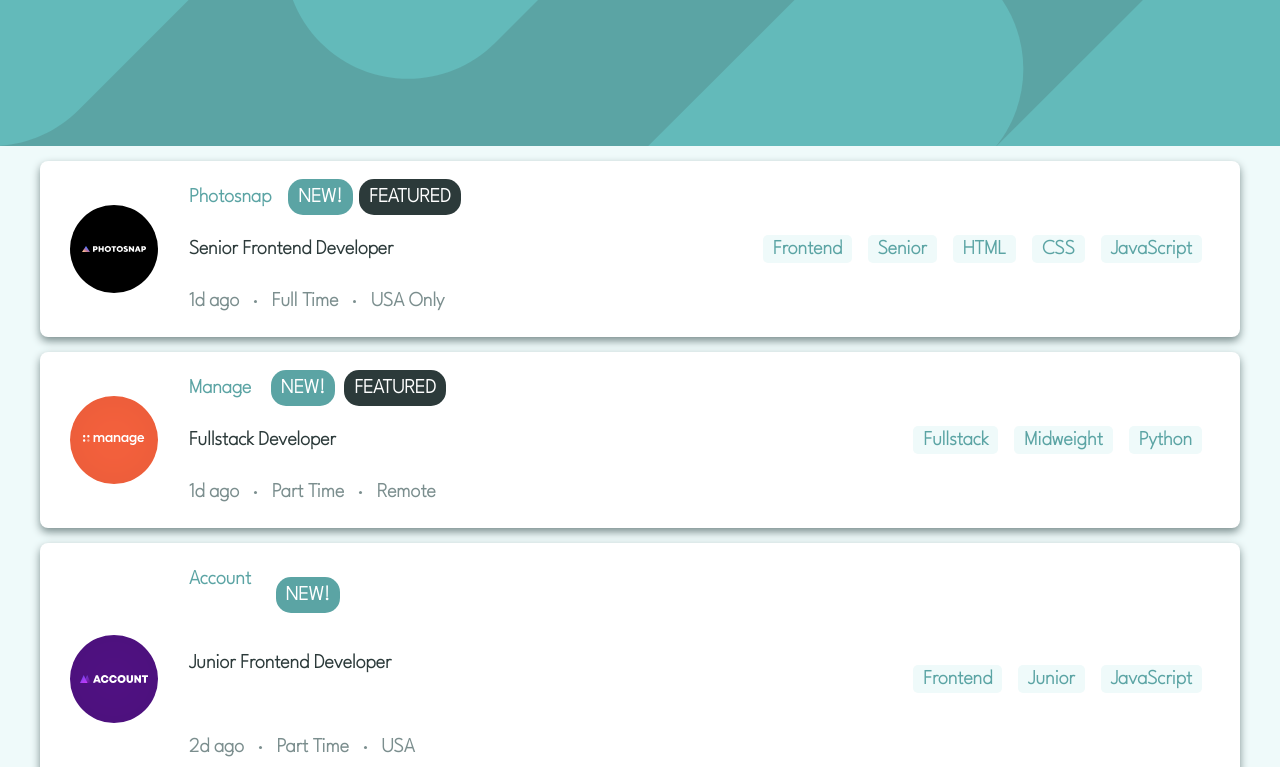
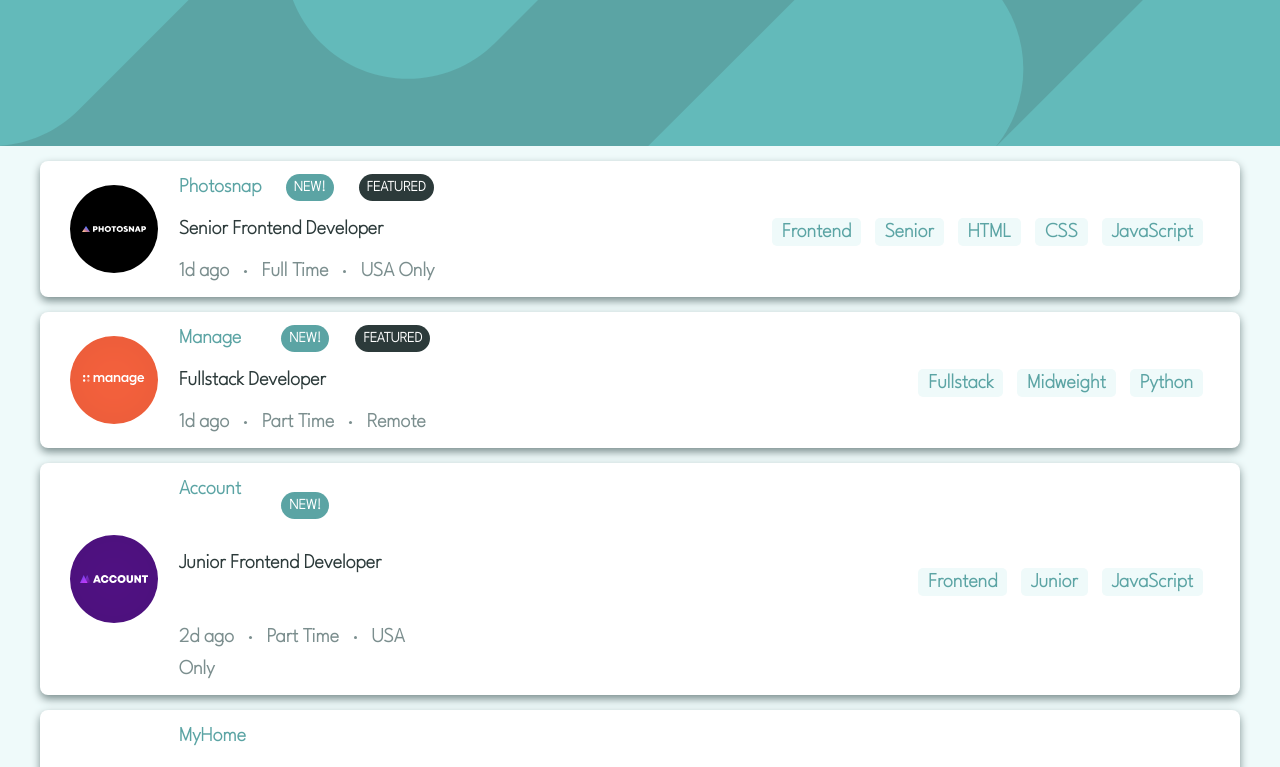
Before and after one commit to vincentvvliet/Job-Listings, a Vue app: page / in a window 1280 px wide. Shown: the top 767 px of the page. Built offline with nearby package versions, Linux system fonts and the light colour scheme.

Commit message:
Start mobile version

```diff
--- a/src/App.vue
+++ b/src/App.vue
@@ -61,6 +61,7 @@
   </header>
 
   <main>
+<!--    TODO fix for mobile-->
     <div class="filters" v-if="filters.length > 0">
       <Filter v-for="filter in filters"
               :filter="filter"
@@ -92,7 +93,7 @@
   margin: 0;
   position: relative;
   font-family: 'League Spartan', sans-serif;
-  font-size: 20px;
+  font-size: 15px;
 }
 
 body {
@@ -132,7 +133,7 @@
   box-shadow: 0 4px 8px 0 var(--dark-grayish-cyan);
   padding: 10px 40px;
   border-radius: 8px;
-  display: flex;
+  display: inline-block;
   margin-top: -25px;
 }
 
@@ -151,8 +152,18 @@
 }
 
 @media only screen and (min-width: 768px) {
+  *,
+  *::before,
+  *::after {
+    font-size: 20px;
+  }
+
   main {
     max-width: 1440px;
+  }
+
+  .filters {
+    display: flex;
   }
 }
 
--- a/src/components/Filter.vue
+++ b/src/components/Filter.vue
@@ -26,8 +26,8 @@
 }
 
 .container {
+  margin: 8px;
   display: inline-flex;
-  margin: 0 8px;
 }
 
 .delete {
@@ -45,4 +45,10 @@
   background-color: var(--very-dark-grayish-cyan);
   cursor: pointer;
 }
+
+@media only screen and (min-width: 768px) {
+  .container {
+    margin: 0 8px;
+  }
+}
 </style>
--- a/src/components/Job.vue
+++ b/src/components/Job.vue
@@ -7,16 +7,18 @@
           <h3>{{ job.company }}</h3>
         </div>
         <div class="new" v-if="job.new">
-          <h5>NEW!</h5>
+          <h5 class="new">NEW!</h5>
         </div>
         <div class="featured" v-if="job.featured">
-          <h5>FEATURED</h5>
+          <h5 class="featured">FEATURED</h5>
         </div>
         <div class="position">
           <h3>{{ job.position }}</h3>
         </div>
         <div class="misc">
-          <h4>{{ job.postedAt }} <span class="dot"></span> {{ job.contract }} <span class="dot"></span> {{ job.location }}</h4>
+          <h4>{{ job.postedAt }} <span class="dot"></span> {{ job.contract }} <span class="dot"></span> {{
+              job.location
+            }}</h4>
         </div>
       </div>
     </div>
@@ -41,80 +43,56 @@
 
 <style scoped>
 /* TODO fix font (style and weight) */
+/* TODO create container for new and featured and make margin-right auto */
 .job {
   background-color: white;
   box-shadow: 0 4px 8px 0 var(--dark-grayish-cyan);
-  display: grid;
-  grid-template-columns: repeat(9, 1fr);
-  grid-template-rows: 1fr;
-  grid-column-gap: 0px;
-  grid-row-gap: 0px;
-  padding: 10px 30px 10px 10px;
+  padding: 10px 25px;
   border-radius: 8px;
   overflow: hidden;
   margin: 15px 0;
 }
+
 .job:hover {
   border-left: 5px solid var(--dark-cyan);
 }
 
 .logo {
-  grid-area: 1 / 1 / 4 / 2;
-  display: block;
-  margin: auto;
-}
-
-.attributes {
-  grid-area: 1 / 2 / 4 / 6;
+  margin-top: -232px;
+  z-index: 1;
+  height: 50px;
 }
 
 .tags {
-  grid-area: 1 / 6 / 4 / 10;
-  display: flex;
-  align-items: center;
-  justify-content: flex-end;
-}
-
-.info {
-  display: grid;
-  grid-template-columns: repeat(6, 1fr);
-  grid-template-rows: repeat(3, 1fr);
-  grid-column-gap: 0;
-  grid-row-gap: 0;
-}
-
-.info > * {
-  margin: 10px;
+  border-top: 1px solid var(--dark-grayish-cyan);
 }
 
 .company {
   color: var(--dark-cyan);
-  grid-area: 1 / 1 / 2 / 2;
 }
 
 .new {
   background-color: var(--dark-cyan);
   color: white;
-  grid-area: 1 / 2 / 2 / 3;
   border-radius: 15px;
   display: block;
   margin: auto;
-  padding: 2px 10px;
+  padding: 1px 4px;
+  font-size: 0.9em;
 }
 
 .featured {
   background-color: var(--very-dark-grayish-cyan);
   color: white;
-  grid-area: 1 / 3 / 2 / 4;
   border-radius: 15px;
   display: block;
   margin: auto;
-  padding: 2px 10px;
+  padding: 1px 4px;
+  font-size: 0.9em;
 }
 
 .position {
   color: var(--very-dark-grayish-cyan);
-  grid-area: 2 / 1 / 3 / 4;
   font-weight: bold;
 }
 
@@ -124,7 +102,6 @@
 }
 
 .misc {
-  grid-area: 3 / 1 / 4 / 4;
   color: var(--dark-grayish-cyan);
 }
 
@@ -155,4 +132,118 @@
   color: var(--grayish-cyan);
 }
 
+/* Mobile positioning */
+.job {
+  display: grid;
+  grid-template-columns: repeat(4, 1fr);
+  grid-template-rows: repeat(4, 1fr);
+  grid-column-gap: 5px;
+  grid-row-gap: 8px;
+}
+
+.attributes {
+  grid-area: 1 / 1 / 3 / 5;
+}
+
+.info {
+  display: grid;
+  grid-template-columns: repeat(4, 1fr);
+  grid-template-rows: repeat(3, 1fr);
+  grid-column-gap: 0;
+  grid-row-gap: 5px;
+}
+
+.company {
+  grid-area: 1 / 1 / 2 / 3;
+}
+
+.new {
+  grid-area: 1 / 3 / 2 / 4;
+}
+
+.featured {
+  grid-area: 1 / 4 / 2 / 5;
+}
+
+.position {
+  grid-area: 2 / 1 / 3 / 5;
+}
+
+.misc {
+  grid-area: 3 / 1 / 4 / 5;
+}
+
+.tags {
+  grid-area: 3 / 1 / 5 / 5;
+  display: flex;
+  flex-wrap: wrap;
+  padding-top: 5px;
+}
+
+.tags > * {
+  margin: 7px;
+}
+
+@media only screen and (min-width: 768px) {
+  /* Desktop positioning */
+  .job {
+    display: grid;
+    grid-template-columns: repeat(9, 1fr);
+    grid-template-rows: 1fr;
+    grid-column-gap: 0;
+    grid-row-gap: 0;
+    padding: 10px 30px 10px 10px;
+  }
+
+  .logo {
+    grid-area: 1 / 1 / 4 / 2;
+    display: block;
+    width: 88px;
+    height: auto;
+    margin: auto;
+  }
+
+  .attributes {
+    grid-area: 1 / 2 / 4 / 6;
+  }
+
+  .tags {
+    grid-area: 1 / 6 / 4 / 10;
+    border: none;
+    display: flex;
+    align-items: center;
+    justify-content: flex-end;
+  }
+
+  .info {
+    display: grid;
+    grid-template-columns: repeat(6, 1fr);
+    grid-template-rows: repeat(3, 1fr);
+    grid-column-gap: 10px;
+    grid-row-gap: 10px;
+  }
+
+  .company {
+    grid-area: 1 / 1 / 2 / 2;
+  }
+
+  .featured {
+    grid-area: 1 / 3 / 2 / 4;
+    font-size: 0.85em;
+  }
+
+  .position {
+    grid-area: 2 / 1 / 3 / 4;
+  }
+
+  .new {
+    grid-area: 1 / 2 / 2 / 3;
+    font-size: 0.85em;
+  }
+
+  .misc {
+    grid-area: 3 / 1 / 4 / 4;
+  }
+}
+
 </style>
```
